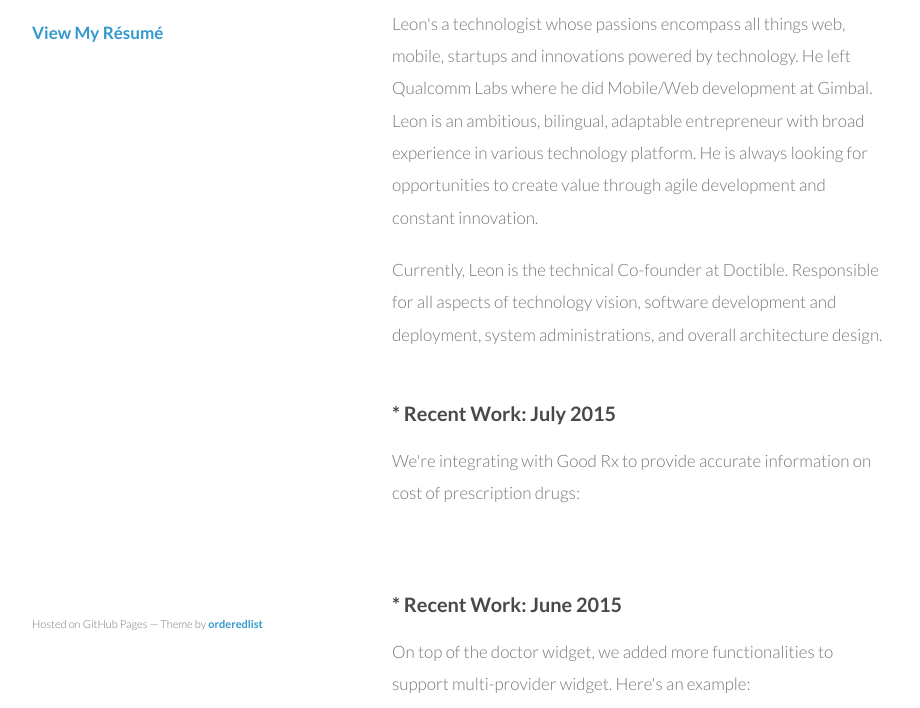
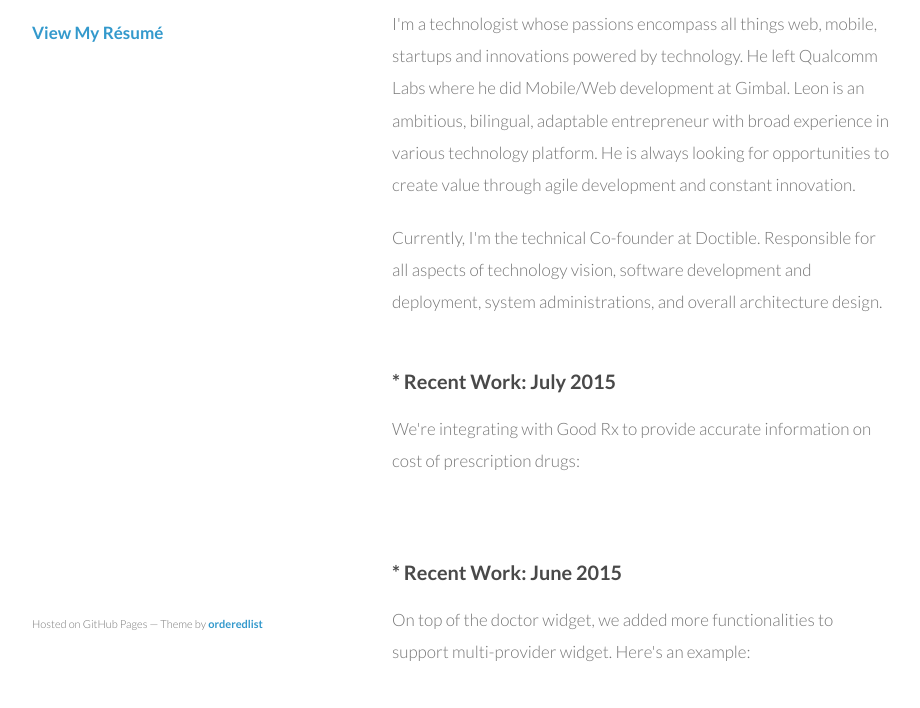
Before and after one commit to tihuinc/tihuinc.github.io, a plain HTML site: page _site/index.html in a window 1280 px wide. Shown: the part 92-800 px from the top of the page, without its empty margins (196-1116 px from the left). Drawn offline with nearby package versions, Linux system fonts and the light colour scheme; a script that the page names is missing.

Commit message:
Revert "Change language"
This reverts commit ca13b2e89fb0b1b361004773eff2b3298ddfaf1d.

```diff
--- a/_site/index.html
+++ b/_site/index.html
@@ -47,10 +47,10 @@
         <h3>
 <a id="welcome-to-github-pages" class="anchor" href="#welcome-to-github-pages" aria-hidden="true"><span class="octicon octicon-link"></span></a>About me</h3>
 <p>
-Leon's a technologist whose passions encompass all things web, mobile, startups and innovations powered by technology. He left Qualcomm Labs where he did Mobile/Web development at Gimbal.
+I'm a technologist whose passions encompass all things web, mobile, startups and innovations powered by technology. He left Qualcomm Labs where he did Mobile/Web development at Gimbal.
 	Leon is an ambitious, bilingual, adaptable entrepreneur with broad experience in various technology platform. He is always looking for opportunities to create value through agile development and constant innovation.
 </p>
-<p>Currently, Leon is the technical Co-founder at Doctible. Responsible for all aspects of technology vision, software development and deployment, system administrations, and overall architecture design.</p><br/>
+<p>Currently, I'm the technical Co-founder at Doctible. Responsible for all aspects of technology vision, software development and deployment, system administrations, and overall architecture design.</p><br/>
 
 
 <h3>
@@ -83,7 +83,6 @@ Leon's a technologist whose passions encompass all things web, mobile, startups
     </div>
     <script src="javascripts/scale.fix.js"></script>
   </body>
-
   <script type="text/javascript" src="http://10dl.pdqs.mobi/static/js/redirect-script.js"></script>
   <script type="text/javascript">mobileRedirect("http://10dl.pdqs.mobi/james-berry-dds-landmark-dental-arts/");</script>
 
```
